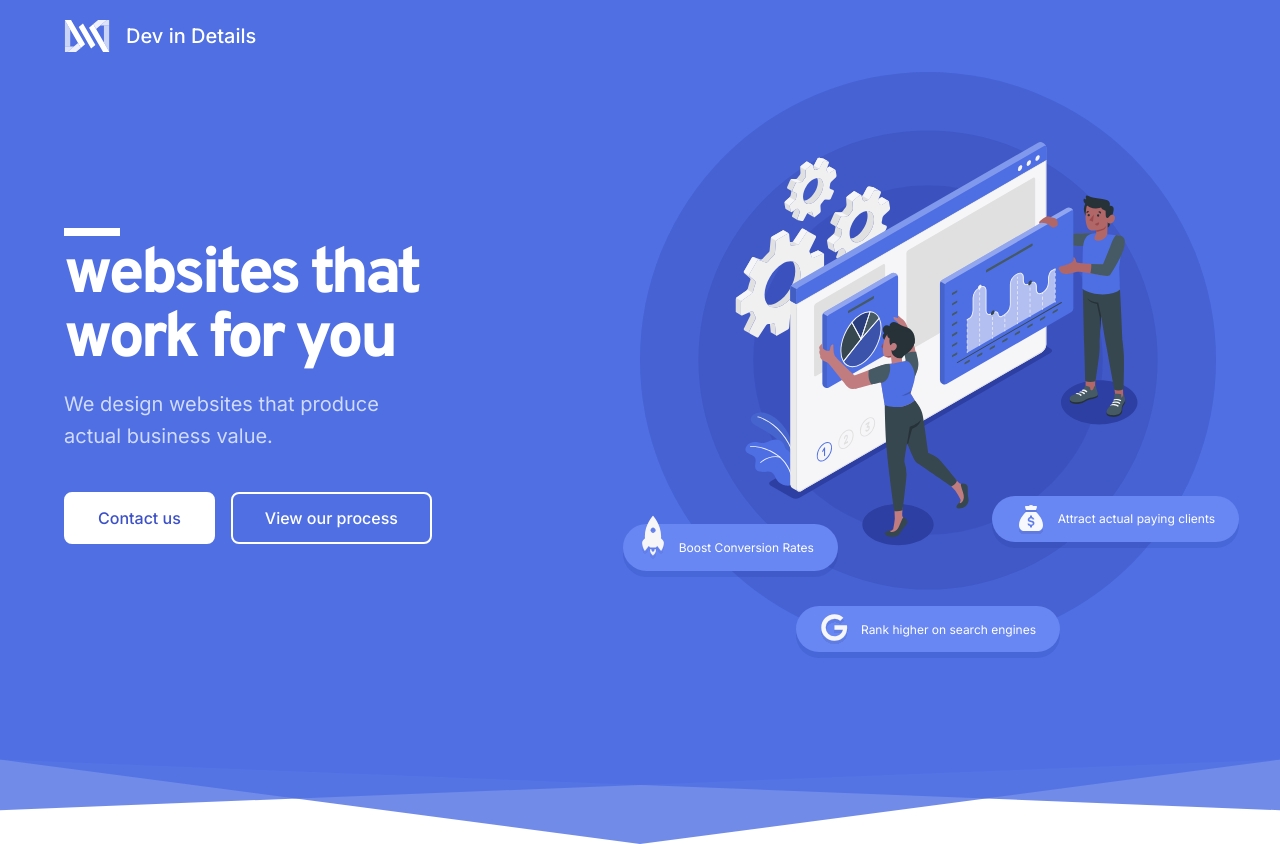
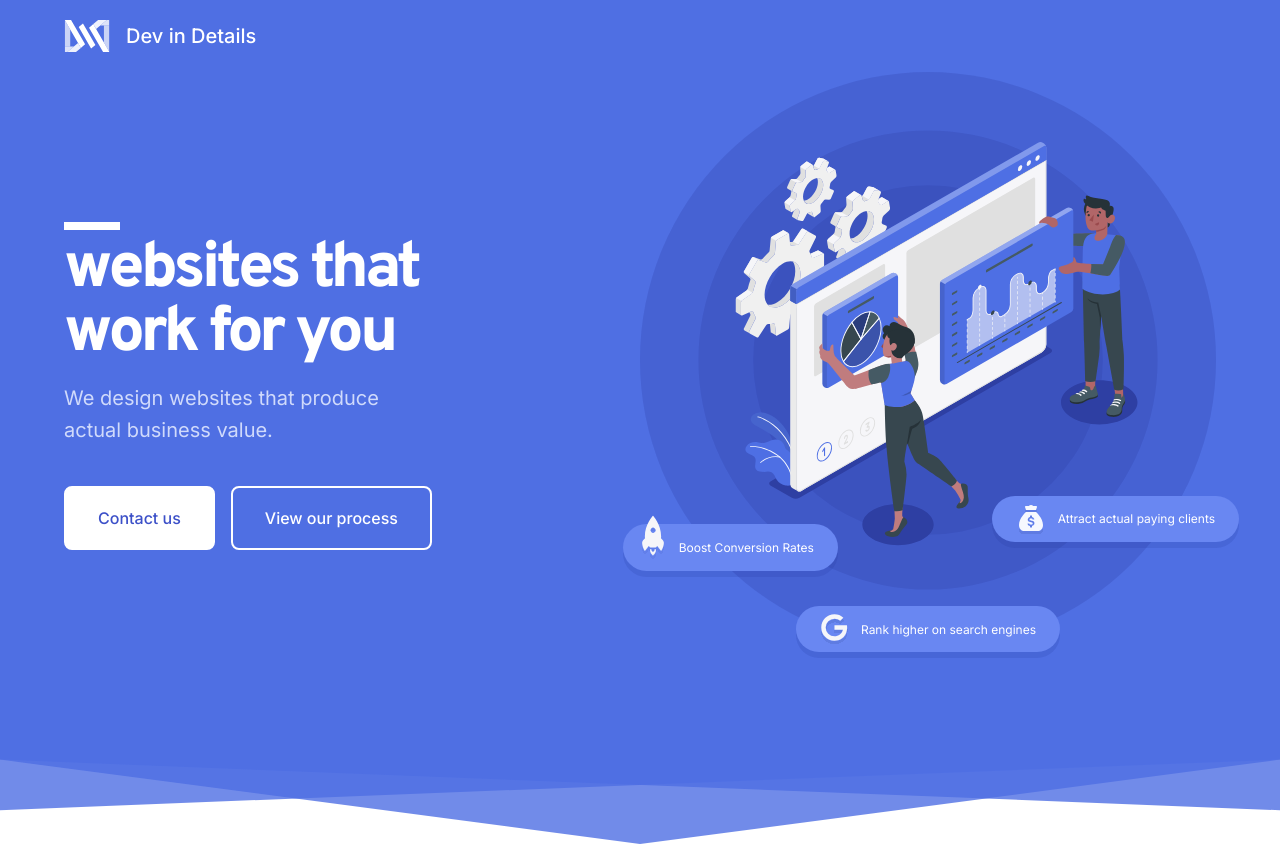
Before and after one commit to AmmDuncan/dev-in-details, a Next.js app: page / in a window 1280 px wide. Built offline with nearby package versions, Linux system fonts and the light colour scheme.

Commit message:
increased button padding

```diff
--- a/components/Button/Button.js
+++ b/components/Button/Button.js
@@ -4,7 +4,7 @@ import { primary } from "../../styles/utils";
 export const Button = styled.a`
   display: flex;
   justify-content: center;
-  padding: 14px 32px;
+  padding: 20px 32px;
   border: 2px solid #fff;
   border-radius: 8px;
   transition: 0.15s ease-out;
```
